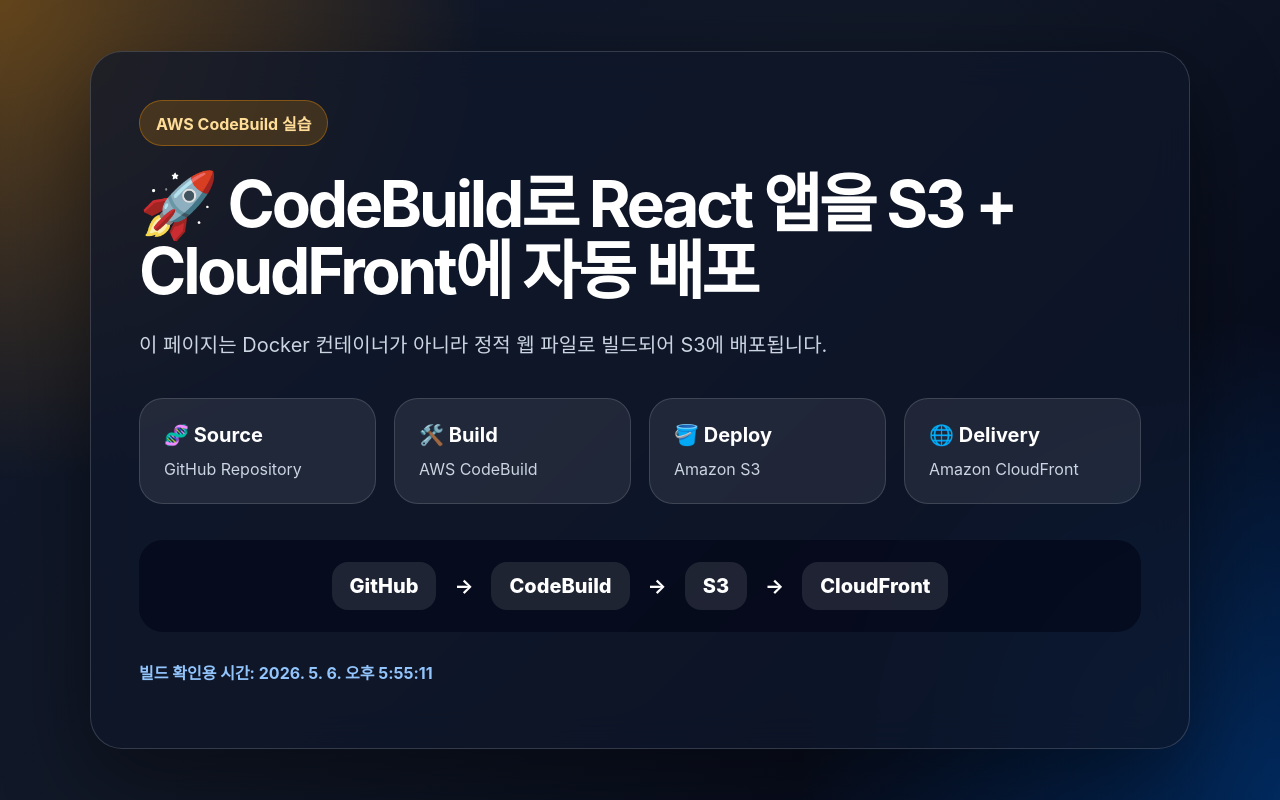
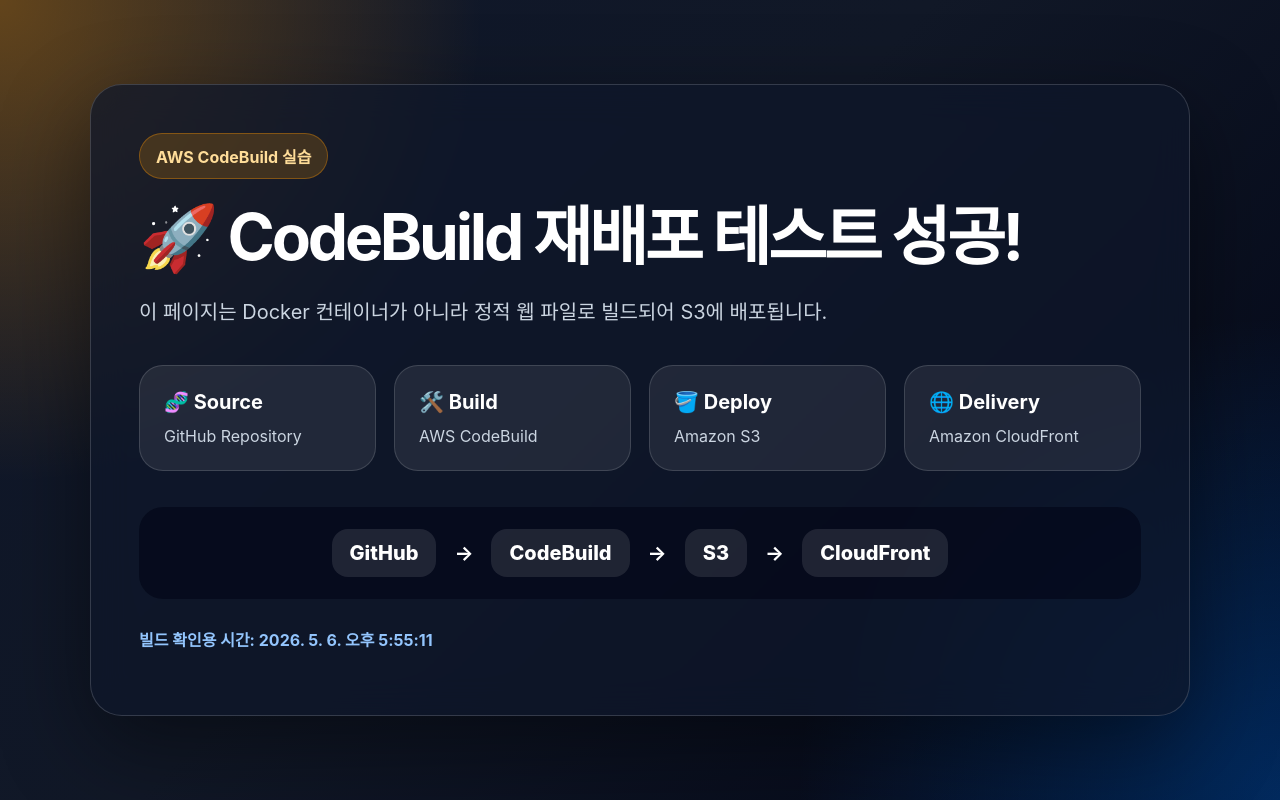
Before and after one commit to 705jul/soldesk-codebuild-react-s3, a React (Vite) app: page / in a window 1280 px wide. Built offline with nearby package versions, Linux system fonts and the light colour scheme.

Commit message:
Initial CodeBuild S3 deploy lab-v2

```diff
--- a/src/App.jsx
+++ b/src/App.jsx
@@ -8,7 +8,7 @@
       <section className="hero">
         <div className="badge">AWS CodeBuild 실습</div>
 
-        <h1>🚀 CodeBuild로 React 앱을 S3 + CloudFront에 자동 배포</h1>
+        <h1>🚀 CodeBuild 재배포 테스트 성공!</h1>
 
         <p className="subtitle">
           이 페이지는 Docker 컨테이너가 아니라 정적 웹 파일로 빌드되어 S3에 배포됩니다.
```
